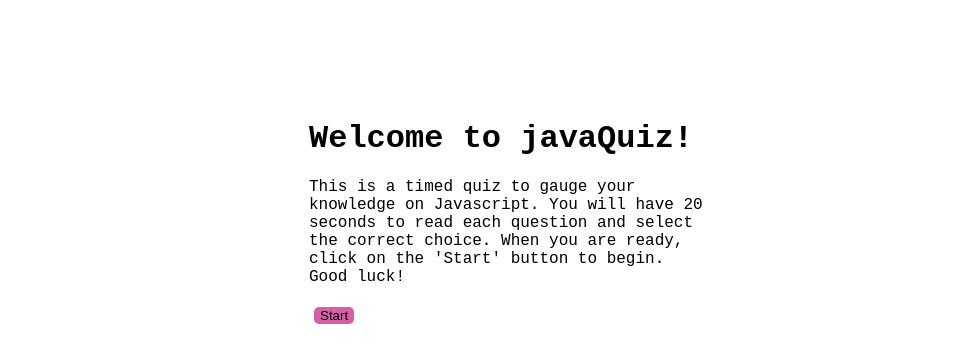
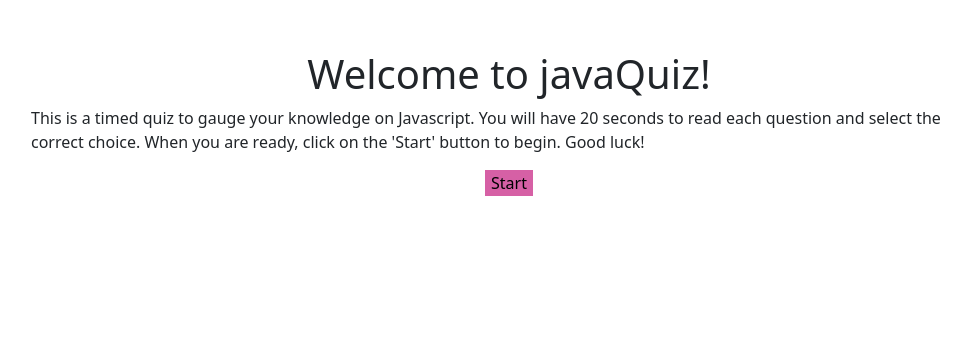
Before and after one commit to lisbethmachado/javaQuiz, a plain HTML site: page index.html in a window 1280 px wide. Shown: the whole page, without its empty margins (131-1102 px from the left). Drawn offline with nearby package versions, Linux system fonts and the light colour scheme.

Commit message:
added bootstrap styles link to head in indexhtml

```diff
--- a/assets/css/style.css
+++ b/assets/css/style.css
@@ -1,5 +1,14 @@
 body {
-    font-family: 'Courier New', Courier, monospace;
+    font-family: Arial, Helvetica, sans-serif;
+  }
+
+  h1 {
+      text-align: center;
+  }
+
+  p {
+      margin-left: 80px;
+      margin-right: 80px;
   }
 
   a {
@@ -13,12 +22,15 @@ body {
   }
 
   .container {
-    margin: 120px auto 0 auto;
-    max-width: 400px;
+    margin: 50px auto 0 auto;
   }
 
   .hidden {
     display: none;
+  }
+
+  .button-container {
+      text-align: center;
   }
 
   button {
@@ -28,6 +40,7 @@ body {
     border-radius: 5px;
     color: #000000;
     border: 0;
+    font-size: 110%;
     text-align: center;
     transition: background-color 0.2s;
   }
--- a/index.html
+++ b/index.html
@@ -8,6 +8,7 @@
     <title>javaQuiz - How well do you script?</title>
 
     <link rel="stylesheet" href="./assets/css/style.css" />
+    <link href="https://cdn.jsdelivr.net/npm/bootstrap@5.0.0-beta1/dist/css/bootstrap.min.css" rel="stylesheet" integrity="sha384-giJF6kkoqNQ00vy+HMDP7azOuL0xtbfIcaT9wjKHr8RbDVddVHyTfAAsrekwKmP1" crossorigin="anonymous">
 </head>
 
 <body>
@@ -19,7 +20,9 @@
                 question and select the correct choice. When you are ready, click on the 'Start' button to begin. Good
                 luck!
             </p>
+            <div class="button-container">
             <button id="start-button">Start</button>
+        </div>
         </div>
     </div>
     <script src="assets/js/script.js"></script>
```
